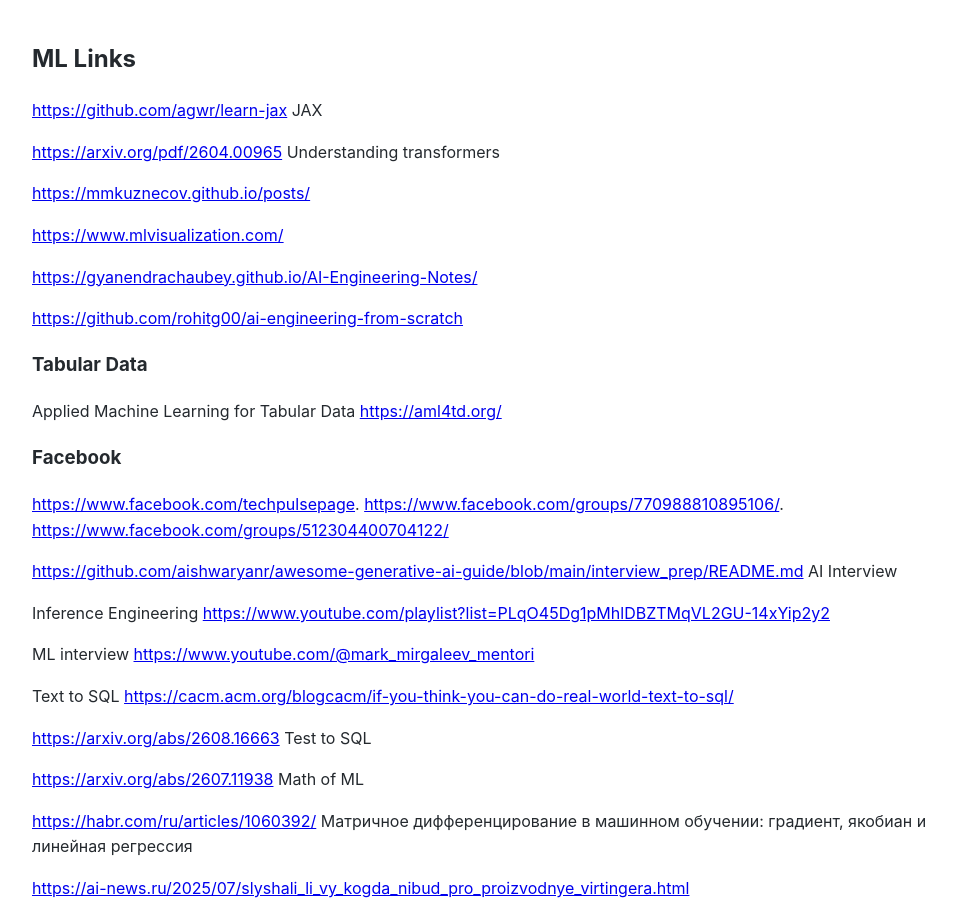
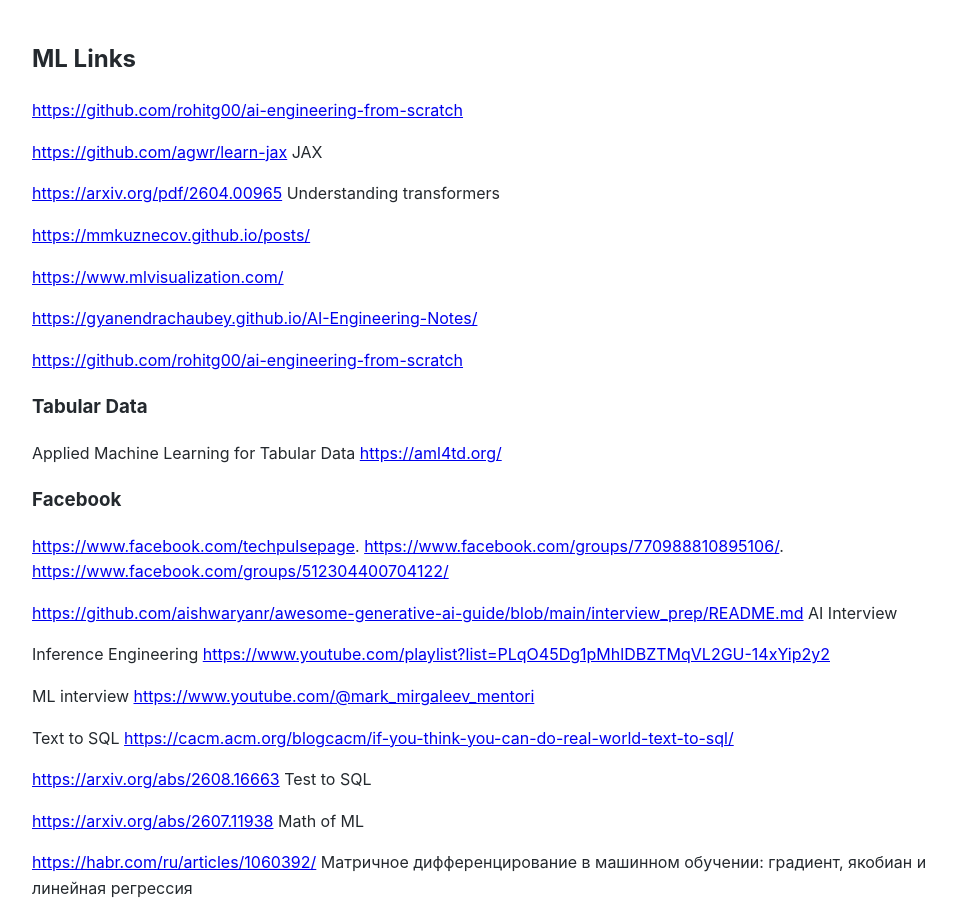
Before and after one commit to Michael-Lubinsky/michael-lubinsky.github.com, a Jekyll site: the page built from ml/mamba.md, in a window 1280 px wide and 900 px high. Shown: the whole window, without its empty margins (158-1114 px from the left). Built offline with Jekyll 4.4.1, drawn with Linux system fonts in a browser that asks for light colours; our own code applies the rules of GitHub Pages for plain Markdown files.

Commit message:
Update mamba.md

```diff
--- a/ml/mamba.md
+++ b/ml/mamba.md
@@ -1,4 +1,6 @@
 ## ML Links
+
+<https://github.com/rohitg00/ai-engineering-from-scratch>
 
 <https://github.com/agwr/learn-jax> JAX
 
```
